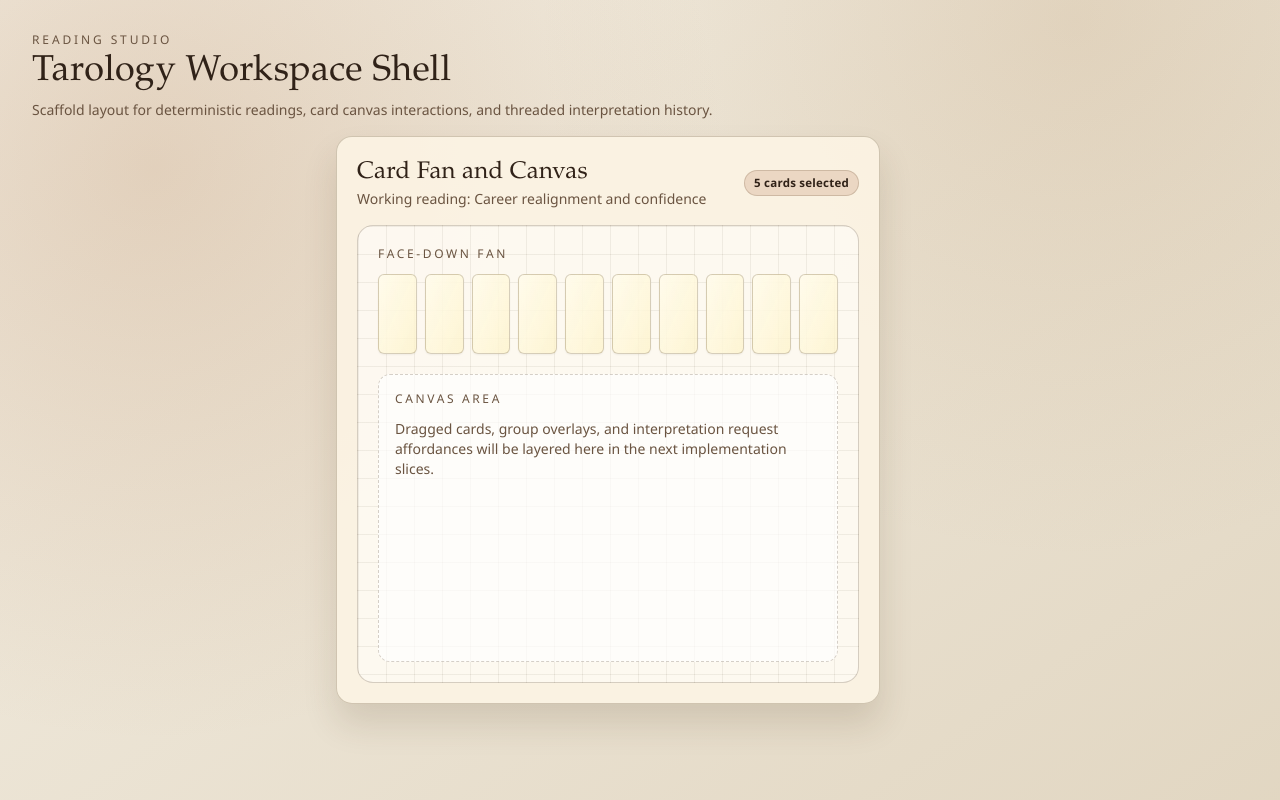
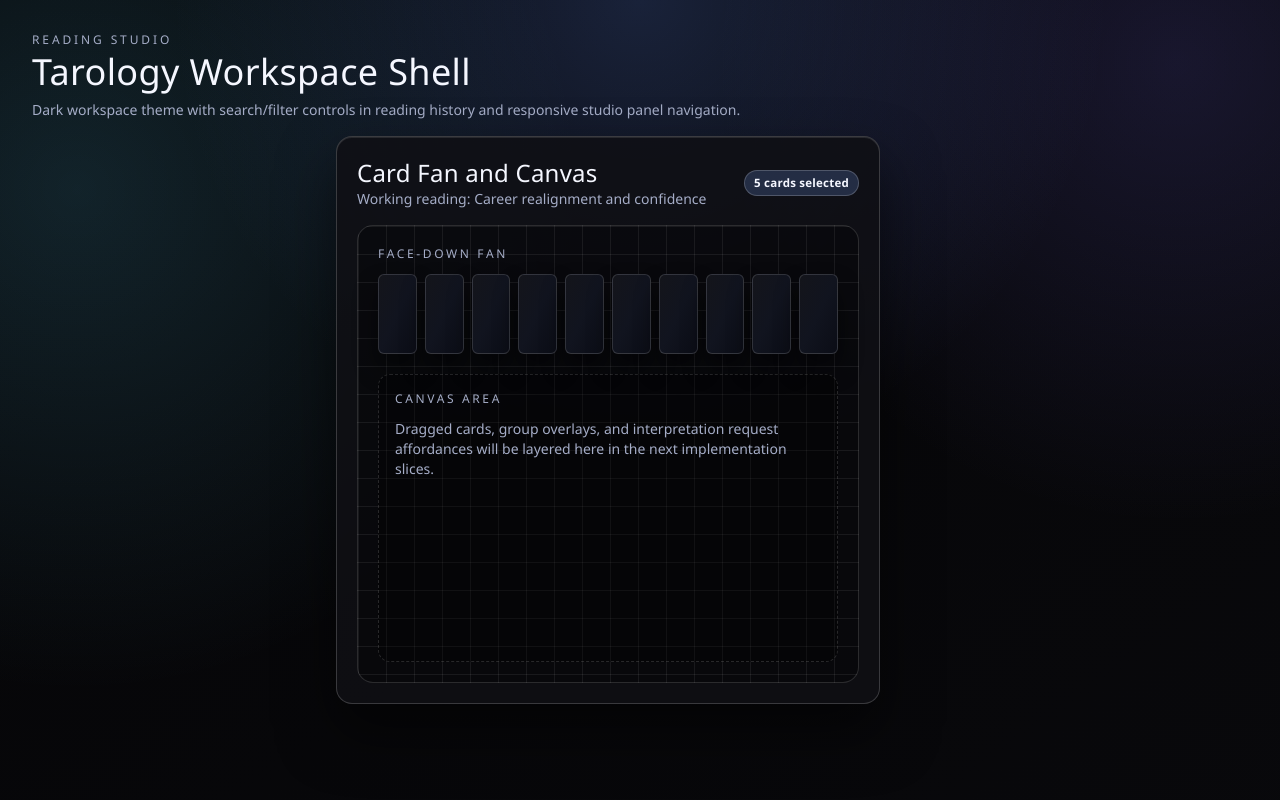
Before and after one commit to LordCail1/tarology, a Next.js app in the folder apps/web/: page /reading in a window 1280 px wide. Shown: the top 800 px of the page. Built offline with nearby package versions, Linux system fonts and the light colour scheme.

Commit message:
feat(web): add dark studio theme and history filters

```diff
--- a/apps/web/app/globals.css
+++ b/apps/web/app/globals.css
@@ -3,17 +3,17 @@
 @tailwind utilities;
 
 :root {
-  --font-display: "Iowan Old Style", "Palatino Linotype", Palatino, "Book Antiqua", serif;
-  --font-ui: "Avenir Next", "Segoe UI", "Helvetica Neue", sans-serif;
-  --color-bg: #f4efe4;
-  --color-bg-deep: #dfd3bd;
-  --color-surface: rgba(255, 252, 246, 0.88);
-  --color-surface-strong: rgba(251, 243, 227, 0.95);
-  --color-border: rgba(86, 65, 38, 0.24);
-  --color-ink: #302218;
-  --color-muted: #6a5441;
-  --color-accent: #a04f28;
-  --color-accent-soft: rgba(160, 79, 40, 0.16);
+  --font-display: "Manrope", "Suisse Intl", "Avenir Next", "Segoe UI", sans-serif;
+  --font-ui: "Geist Sans", "Soehne", "Inter Tight", "Segoe UI", sans-serif;
+  --color-bg: #050507;
+  --color-bg-deep: #09090c;
+  --color-surface: rgba(14, 14, 17, 0.72);
+  --color-surface-strong: rgba(16, 16, 20, 0.86);
+  --color-border: rgba(255, 255, 255, 0.14);
+  --color-ink: #f5f7ff;
+  --color-muted: #a5adc7;
+  --color-accent: #78a6ff;
+  --color-accent-soft: rgba(120, 166, 255, 0.2);
 }
 
 * {
@@ -30,8 +30,9 @@ body {
 body {
   color: var(--color-ink);
   background:
-    radial-gradient(circle at 12% 16%, rgba(178, 124, 79, 0.24) 0, transparent 40%),
-    radial-gradient(circle at 84% 2%, rgba(181, 142, 95, 0.2) 0, transparent 36%),
+    radial-gradient(circle at 50% 0%, rgba(102, 146, 255, 0.2) 0, transparent 38%),
+    radial-gradient(circle at 92% 6%, rgba(125, 113, 255, 0.15) 0, transparent 30%),
+    radial-gradient(circle at 6% 18%, rgba(95, 215, 255, 0.14) 0, transparent 34%),
     linear-gradient(145deg, var(--color-bg) 0%, var(--color-bg-deep) 100%);
   font-family: var(--font-ui);
   line-height: 1.45;
@@ -63,25 +64,29 @@ h3 {
 
 @keyframes tab-glow {
   from {
-    box-shadow: 0 0 0 0 rgba(160, 79, 40, 0.28);
+    box-shadow: 0 0 0 0 rgba(120, 166, 255, 0.34);
   }
 
   to {
-    box-shadow: 0 0 0 6px rgba(160, 79, 40, 0);
+    box-shadow: 0 0 0 6px rgba(120, 166, 255, 0);
   }
 }
 
 .surface {
   border: 1px solid var(--color-border);
   background: var(--color-surface);
-  box-shadow: 0 14px 24px rgba(68, 47, 24, 0.11);
-  backdrop-filter: blur(4px);
+  box-shadow:
+    inset 0 1px 0 rgba(255, 255, 255, 0.08),
+    0 24px 48px rgba(0, 0, 0, 0.45);
+  backdrop-filter: blur(8px);
 }
 
 .surface-strong {
-  border: 1px solid rgba(86, 65, 38, 0.26);
+  border: 1px solid rgba(255, 255, 255, 0.18);
   background: var(--color-surface-strong);
-  box-shadow: 0 20px 34px rgba(68, 47, 24, 0.14);
+  box-shadow:
+    inset 0 1px 0 rgba(255, 255, 255, 0.1),
+    0 28px 56px rgba(0, 0, 0, 0.52);
 }
 
 .stagger-enter {
@@ -94,13 +99,13 @@ h3 {
 
 .canvas-grid {
   background-image:
-    linear-gradient(rgba(86, 65, 38, 0.08) 1px, transparent 1px),
-    linear-gradient(90deg, rgba(86, 65, 38, 0.08) 1px, transparent 1px);
+    linear-gradient(rgba(255, 255, 255, 0.07) 1px, transparent 1px),
+    linear-gradient(90deg, rgba(255, 255, 255, 0.07) 1px, transparent 1px);
   background-size: 28px 28px;
 }
 
 .badge-pill {
-  border: 1px solid rgba(86, 65, 38, 0.2);
+  border: 1px solid rgba(255, 255, 255, 0.2);
   border-radius: 9999px;
   background: var(--color-accent-soft);
   color: var(--color-ink);
--- a/apps/web/components/reading/canvas-panel.tsx
+++ b/apps/web/components/reading/canvas-panel.tsx
@@ -19,17 +19,17 @@ export function CanvasPanel({ reading }: CanvasPanelProps) {
         <span className="badge-pill">{reading.cardCount} cards selected</span>
       </header>
 
-      <div className="canvas-grid rounded-2xl border border-[var(--color-border)] bg-white/50 p-4 sm:p-5">
+      <div className="canvas-grid rounded-2xl border border-[var(--color-border)] bg-black/35 p-4 sm:p-5">
         <p className="text-xs uppercase tracking-[0.22em] text-[var(--color-muted)]">Face-down fan</p>
         <ul className="mt-3 grid grid-cols-5 gap-2 sm:grid-cols-8 lg:grid-cols-10">
           {Array.from({ length: 10 }, (_, cardIndex) => (
             <li key={`fan-card-${cardIndex}`}>
-              <div className="h-20 rounded-md border border-[var(--color-border)] bg-gradient-to-br from-amber-50 to-amber-100/70 shadow-sm" />
+              <div className="h-20 rounded-md border border-white/15 bg-gradient-to-br from-[#14151b] via-[#11141f] to-[#0b0d16] shadow-[0_14px_24px_rgba(0,0,0,0.45)]" />
             </li>
           ))}
         </ul>
 
-        <div className="mt-5 rounded-xl border border-dashed border-[var(--color-border)] bg-white/65 p-4 sm:min-h-72">
+        <div className="mt-5 rounded-xl border border-dashed border-[var(--color-border)] bg-black/30 p-4 sm:min-h-72">
           <p className="text-xs uppercase tracking-[0.22em] text-[var(--color-muted)]">Canvas area</p>
           <p className="mt-3 max-w-2xl text-sm text-[var(--color-muted)]">
             Dragged cards, group overlays, and interpretation request affordances will be layered here in the next implementation slices.
--- a/apps/web/components/reading/history-rail.tsx
+++ b/apps/web/components/reading/history-rail.tsx
@@ -1,26 +1,96 @@
-import type { ReadingHistoryItem } from "../../lib/reading-studio-mock";
+import type {
+  ReadingHistoryFilter,
+  ReadingHistoryItem,
+} from "../../lib/reading-studio-mock";
 
 interface HistoryRailProps {
   readings: ReadingHistoryItem[];
   activeReadingId: string;
+  searchQuery: string;
+  statusFilter: ReadingHistoryFilter;
+  totalCount: number;
+  onSearchQueryChange: (nextQuery: string) => void;
+  onStatusFilterChange: (nextFilter: ReadingHistoryFilter) => void;
 }
 
 const statusBadgeTone: Record<ReadingHistoryItem["status"], string> = {
-  active: "bg-emerald-100 text-emerald-800",
-  paused: "bg-amber-100 text-amber-800",
-  complete: "bg-slate-200 text-slate-700",
+  active: "bg-emerald-500/15 text-emerald-200 ring-1 ring-emerald-400/35",
+  paused: "bg-amber-500/15 text-amber-200 ring-1 ring-amber-400/35",
+  complete: "bg-zinc-500/20 text-zinc-200 ring-1 ring-zinc-300/30",
 };
 
-export function HistoryRail({ readings, activeReadingId }: HistoryRailProps) {
+const filterLabels: Record<ReadingHistoryFilter, string> = {
+  all: "All",
+  active: "Active",
+  paused: "Paused",
+  complete: "Complete",
+};
+
+export function HistoryRail({
+  readings,
+  activeReadingId,
+  searchQuery,
+  statusFilter,
+  totalCount,
+  onSearchQueryChange,
+  onStatusFilterChange,
+}: HistoryRailProps) {
+  const filterOrder: ReadingHistoryFilter[] = ["all", "active", "paused", "complete"];
+
   return (
     <section aria-labelledby="reading-history-title">
       <h2 id="reading-history-title" className="text-xl text-[var(--color-ink)]">
         Reading History
       </h2>
       <p className="mt-1 text-sm text-[var(--color-muted)]">
-        Placeholder feed for session restore and fast switching.
+        Search and status filters for reading restore and quick switching.
       </p>
 
+      <div className="mt-4 space-y-3">
+        <label htmlFor="history-search-input" className="block text-xs font-semibold uppercase tracking-[0.15em] text-[var(--color-muted)]">
+          Search readings
+        </label>
+        <input
+          id="history-search-input"
+          type="search"
+          value={searchQuery}
+          onChange={(event) => onSearchQueryChange(event.target.value)}
+          placeholder="Search by title..."
+          className="w-full rounded-xl border border-[var(--color-border)] bg-black/35 px-3 py-2 text-sm text-[var(--color-ink)] outline-none transition placeholder:text-[var(--color-muted)] focus:border-[var(--color-accent)] focus:ring-2 focus:ring-[var(--color-accent-soft)]"
+        />
+
+        <div aria-label="Reading status filters" className="flex flex-wrap gap-2">
+          {filterOrder.map((filter) => {
+            const isActiveFilter = filter === statusFilter;
+
+            return (
+              <button
+                key={filter}
+                type="button"
+                onClick={() => onStatusFilterChange(filter)}
+                className={`rounded-full border px-3 py-1 text-xs font-semibold uppercase tracking-[0.07em] transition ${
+                  isActiveFilter
+                    ? "border-[var(--color-accent)] bg-[var(--color-accent)] text-black"
+                    : "border-[var(--color-border)] bg-black/30 text-[var(--color-muted)] hover:border-white/40 hover:text-[var(--color-ink)]"
+                }`}
+                aria-pressed={isActiveFilter}
+              >
+                {filterLabels[filter]}
+              </button>
+            );
+          })}
+        </div>
+      </div>
+
+      <p className="mt-3 text-xs text-[var(--color-muted)]">
+        Showing {readings.length} of {totalCount} readings
+      </p>
+
+      {readings.length === 0 ? (
+        <p className="mt-3 rounded-xl border border-dashed border-[var(--color-border)] bg-black/25 px-3 py-4 text-sm text-[var(--color-muted)]">
+          No readings match current filters.
+        </p>
+      ) : (
         <ul className="mt-4 space-y-2">
           {readings.map((reading) => {
             const isActive = reading.id === activeReadingId;
@@ -31,7 +101,7 @@ export function HistoryRail({ readings, activeReadingId }: HistoryRailProps) {
                   className={`rounded-xl border px-3 py-3 transition ${
                     isActive
                       ? "border-[var(--color-accent)] bg-[var(--color-accent-soft)]"
-                    : "border-[var(--color-border)] bg-white/55"
+                      : "border-[var(--color-border)] bg-white/[0.03]"
                   }`}
                   aria-current={isActive ? "page" : undefined}
                 >
@@ -53,6 +123,7 @@ export function HistoryRail({ readings, activeReadingId }: HistoryRailProps) {
             );
           })}
         </ul>
+      )}
     </section>
   );
 }
--- a/apps/web/components/reading/reading-studio-shell.tsx
+++ b/apps/web/components/reading/reading-studio-shell.tsx
@@ -7,6 +7,7 @@ import { ThreadsPanel } from "./threads-panel";
 import {
   interpretationHistoryMock,
   questionThreadsMock,
+  type ReadingHistoryFilter,
   readingHistoryMock,
 } from "../../lib/reading-studio-mock";
 
@@ -28,7 +29,23 @@ function panelVisibilityClass(activeTab: MobileTabId, panelId: MobileTabId): str
 
 export function ReadingStudioShell() {
   const [activeTab, setActiveTab] = useState<MobileTabId>("canvas");
-  const activeReading = readingHistoryMock[0];
+  const [historySearchQuery, setHistorySearchQuery] = useState("");
+  const [historyStatusFilter, setHistoryStatusFilter] = useState<ReadingHistoryFilter>("all");
+
+  const normalizedQuery = historySearchQuery.trim().toLowerCase();
+  const filteredReadings = readingHistoryMock.filter((reading) => {
+    if (historyStatusFilter !== "all" && reading.status !== historyStatusFilter) {
+      return false;
+    }
+
+    if (normalizedQuery.length === 0) {
+      return true;
+    }
+
+    return reading.title.toLowerCase().includes(normalizedQuery);
+  });
+
+  const activeReading = filteredReadings[0] ?? readingHistoryMock[0];
 
   return (
     <div className="pb-8 pt-6 lg:pt-8">
@@ -38,7 +55,7 @@ export function ReadingStudioShell() {
           Tarology Workspace Shell
         </h1>
         <p className="mt-2 max-w-3xl text-sm text-[var(--color-muted)]">
-          Scaffold layout for deterministic readings, card canvas interactions, and threaded interpretation history.
+          Dark workspace theme with search/filter controls in reading history and responsive studio panel navigation.
         </p>
       </header>
 
@@ -59,8 +76,8 @@ export function ReadingStudioShell() {
                   onClick={() => setActiveTab(tab.id)}
                   className={`rounded-xl px-2 py-2 text-sm font-semibold transition focus-visible:outline focus-visible:outline-2 focus-visible:outline-offset-2 focus-visible:outline-[var(--color-accent)] ${
                     isActive
-                      ? "tab-active bg-[var(--color-accent)] text-white"
-                      : "bg-white/70 text-[var(--color-ink)] hover:bg-white"
+                      ? "tab-active bg-[var(--color-accent)] text-black"
+                      : "bg-white/[0.05] text-[var(--color-ink)] hover:bg-white/[0.1]"
                   }`}
                 >
                   {tab.label}
@@ -77,7 +94,15 @@ export function ReadingStudioShell() {
             aria-labelledby="tab-history"
             className={`${panelVisibilityClass(activeTab, "history")} surface stagger-enter rounded-2xl p-4`}
           >
-            <HistoryRail readings={readingHistoryMock} activeReadingId={activeReading.id} />
+            <HistoryRail
+              readings={filteredReadings}
+              activeReadingId={activeReading.id}
+              searchQuery={historySearchQuery}
+              statusFilter={historyStatusFilter}
+              totalCount={readingHistoryMock.length}
+              onSearchQueryChange={setHistorySearchQuery}
+              onStatusFilterChange={setHistoryStatusFilter}
+            />
           </aside>
 
           <main
--- a/apps/web/components/reading/threads-panel.tsx
+++ b/apps/web/components/reading/threads-panel.tsx
@@ -9,9 +9,9 @@ interface ThreadsPanelProps {
 }
 
 const interpretationStatusTone: Record<InterpretationHistoryItem["status"], string> = {
-  ready: "bg-emerald-100 text-emerald-800",
-  running: "bg-sky-100 text-sky-800",
-  queued: "bg-amber-100 text-amber-800",
+  ready: "bg-emerald-500/15 text-emerald-200 ring-1 ring-emerald-400/35",
+  running: "bg-sky-500/15 text-sky-200 ring-1 ring-sky-400/35",
+  queued: "bg-amber-500/15 text-amber-200 ring-1 ring-amber-400/35",
 };
 
 export function ThreadsPanel({ threads, interpretations }: ThreadsPanelProps) {
@@ -29,7 +29,7 @@ export function ThreadsPanel({ threads, interpretations }: ThreadsPanelProps) {
           {threads.map((thread) => (
             <li key={thread.id}>
               <article
-                className="rounded-xl border border-[var(--color-border)] bg-white/60 px-3 py-2"
+                className="rounded-xl border border-[var(--color-border)] bg-white/[0.03] px-3 py-2"
                 style={{ marginLeft: `${thread.depth * 0.8}rem` }}
               >
                 <h3 className="text-sm font-semibold text-[var(--color-ink)]">{thread.label}</h3>
@@ -51,7 +51,7 @@ export function ThreadsPanel({ threads, interpretations }: ThreadsPanelProps) {
         <ul className="mt-4 space-y-2">
           {interpretations.map((item) => (
             <li key={item.id}>
-              <article className="rounded-xl border border-[var(--color-border)] bg-white/60 px-3 py-3">
+              <article className="rounded-xl border border-[var(--color-border)] bg-white/[0.03] px-3 py-3">
                 <header className="flex items-start justify-between gap-3">
                   <h3 className="text-sm font-semibold text-[var(--color-ink)]">{item.groupName}</h3>
                   <span
--- a/apps/web/lib/reading-studio-mock.ts
+++ b/apps/web/lib/reading-studio-mock.ts
@@ -1,4 +1,5 @@
 export type ReadingStatus = "active" | "paused" | "complete";
+export type ReadingHistoryFilter = "all" | ReadingStatus;
 export type InterpretationStatus = "ready" | "running" | "queued";
 
 export interface ReadingHistoryItem {
```
Also changed, not shown: 2 other files (tests, documents, lock files or other folders). Lines whose indentation alone changed are shown as unchanged.
